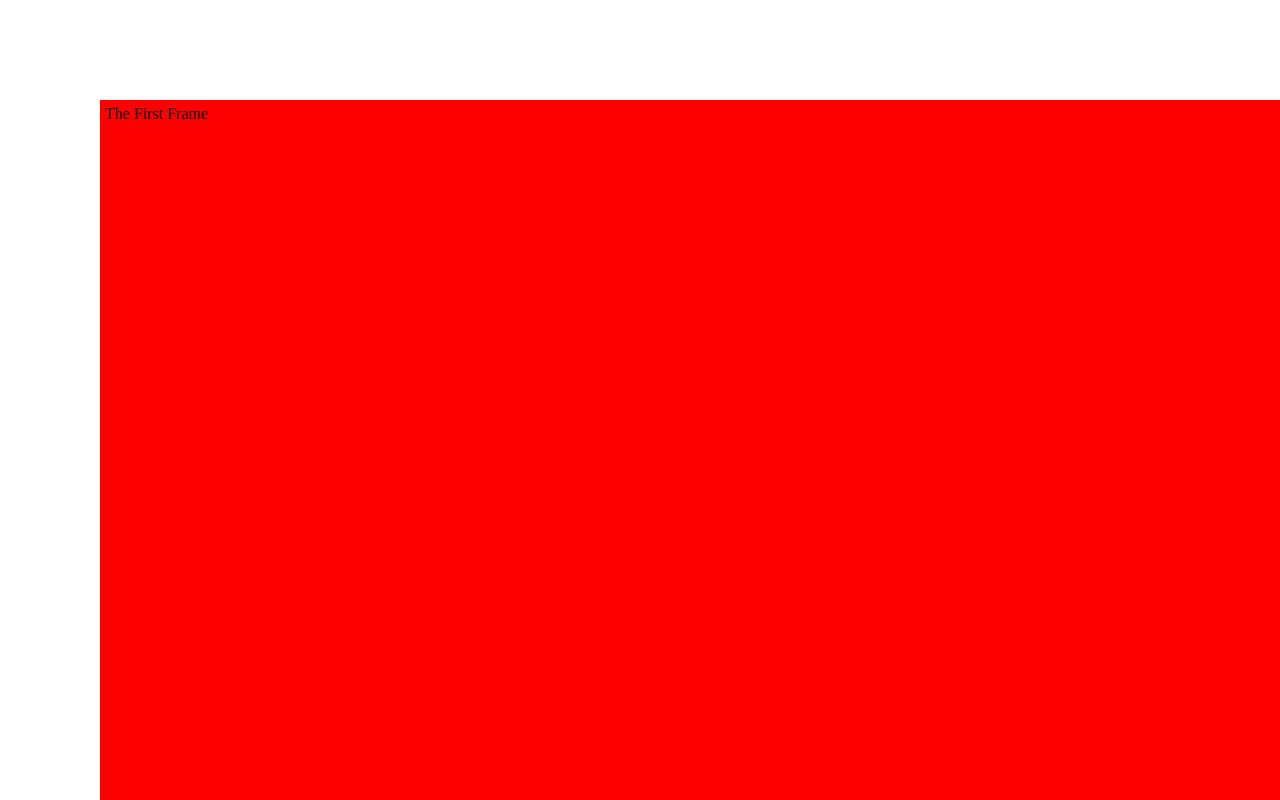
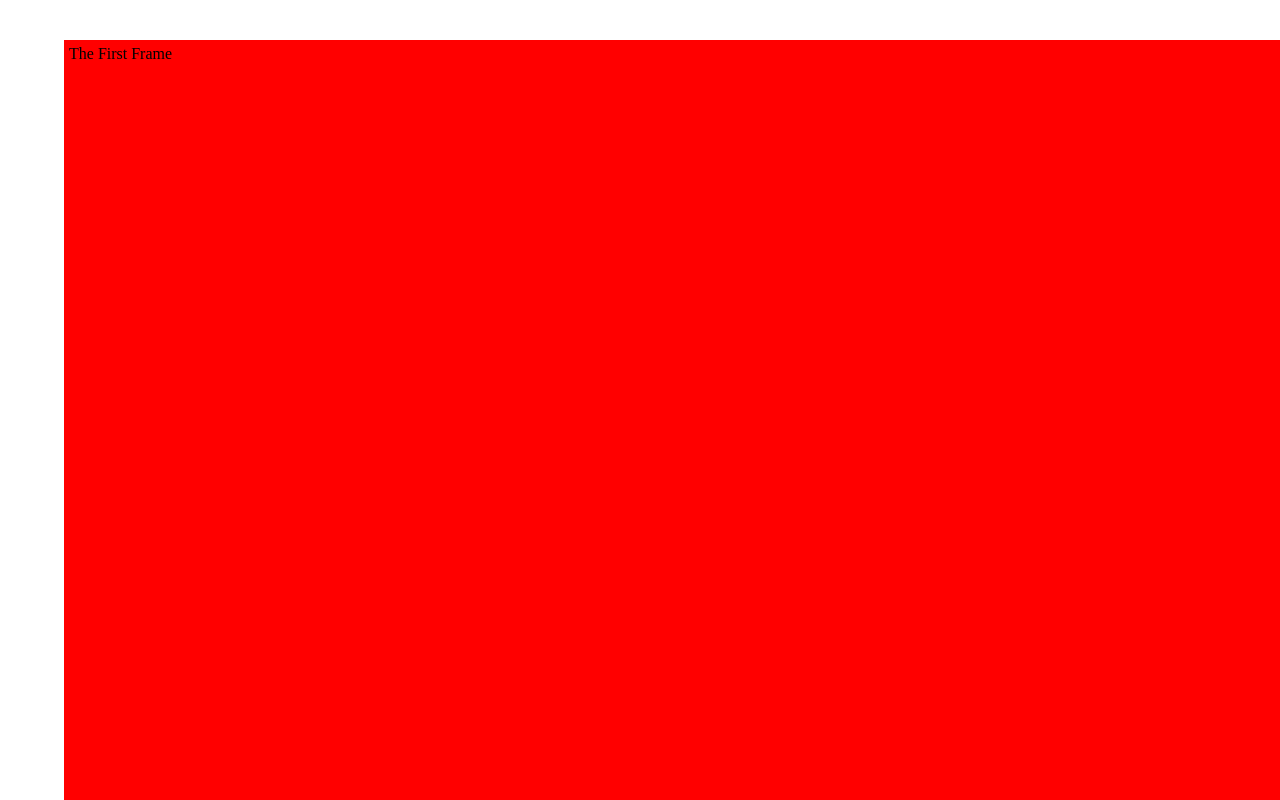
Before and after one commit to MitchellClymer/MIN240, a plain HTML site: page Week 01/index.html in a window 1280 px wide. Drawn offline with Linux system fonts and the light colour scheme.

Commit message:
Update index.html

```diff
--- a/Week 01/index.html
+++ b/Week 01/index.html
@@ -9,8 +9,8 @@
     margin: 0px;
     padding: 5px;
 
-    left:100px;
-    top:100px;
+    left:5vw;
+    top:5vh;
 
     width: 100vw;
     height: 100vh;
```
